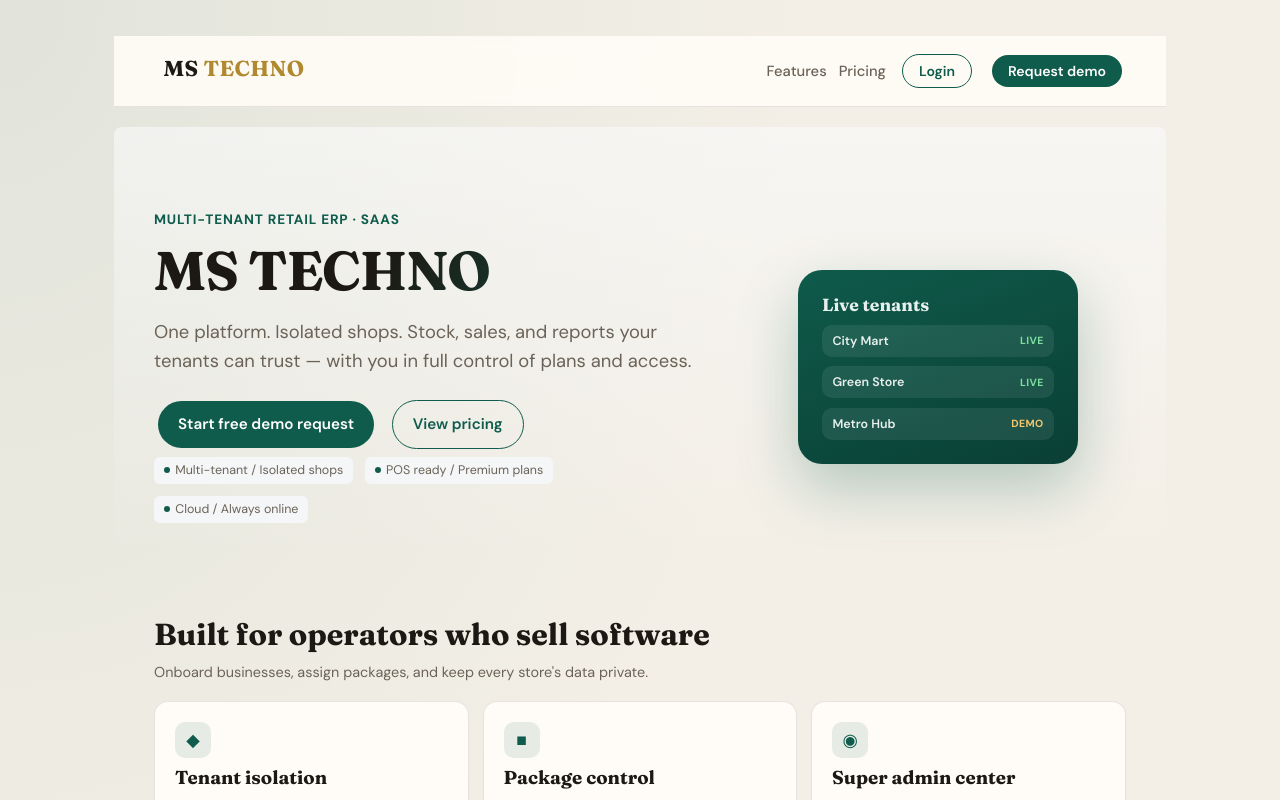
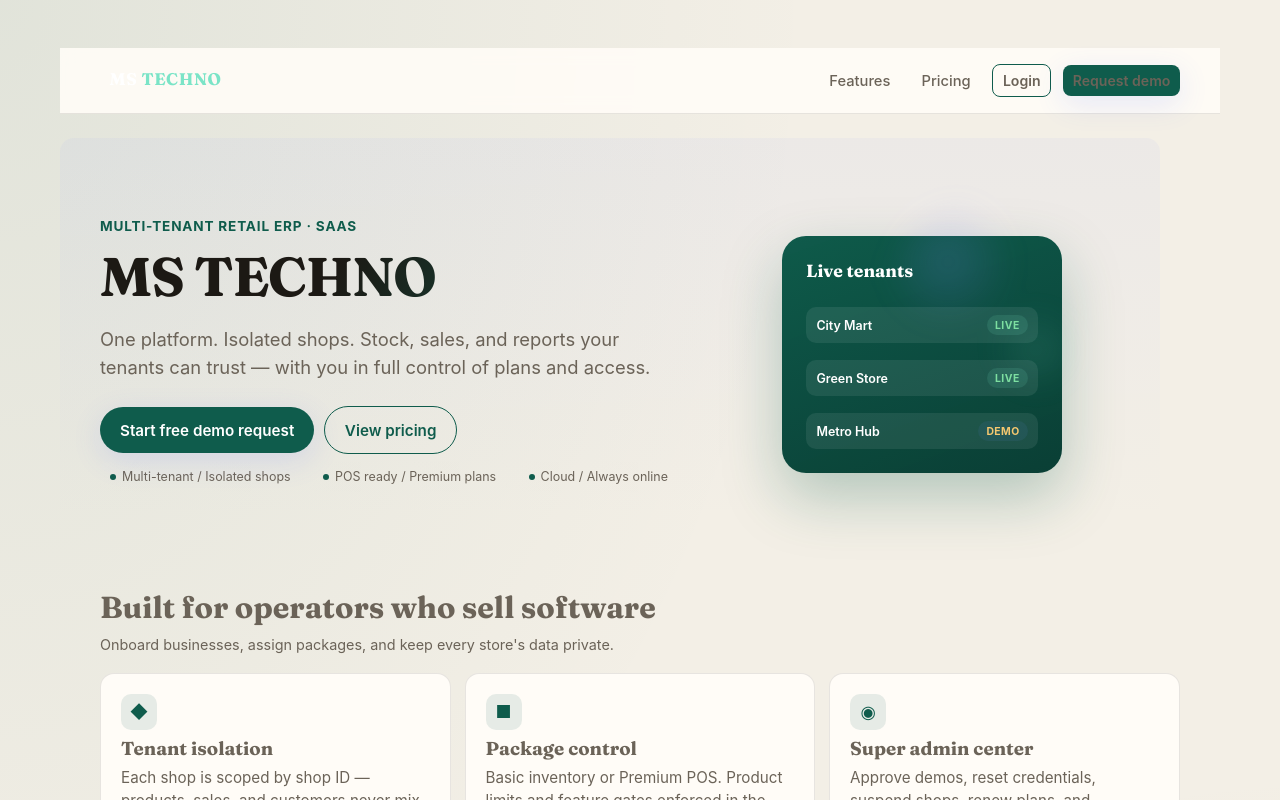
Before and after one commit to muqaddarshaheer/MS---TECHNO, a React (Vite) app in the folder frontend/: page / in a window 1280 px wide. Shown: the top 800 px of the page. Built offline with nearby package versions, Linux system fonts and the light colour scheme; no server answers.

Commit message:
Landing page was changed

```diff
--- a/frontend/src/pages/Landing.css
+++ b/frontend/src/pages/Landing.css
@@ -1,86 +1,94 @@
-/* General page padding and centered container */
-.saas-landing {
-  padding: 2.25rem 1.5rem;
-  max-width: 1100px;
-  margin: 0 auto;
-  box-sizing: border-box;
+:root{
+  --bg:#0f1724;
+  --card:#0b1220;
+  --muted:#9aa4b2;
+  --accent:#6c8cff;
+  --accent-2:#7be4c7;
+  --surface:#0e1722;
+  --glass: rgba(255,255,255,0.04);
+  --radius:12px;
 }
 
-/* Nav spacing */
-.saas-nav {
-  display: flex;
-  align-items: center;
-  justify-content: space-between;
-  gap: 1rem;
-  padding: 0.5rem 0;
-  margin-bottom: 1.25rem;
+/* Container */
+.saas-landing{
+  padding:3rem 1.25rem;
+  max-width:1200px;
+  margin:0 auto;
+  color:var(--muted);
+  font-family: Inter, ui-sans-serif, system-ui, -apple-system, "Segoe UI", Roboto, "Helvetica Neue", Arial;
 }
 
-/* Brand and nav links */
-.saas-nav .brand {
-  font-weight: 700;
-  letter-spacing: 0.4px;
-}
-.landing-nav-links {
-  display: flex;
-  gap: 0.75rem;
-  align-items: center;
+/* Top nav */
+.saas-nav{ display:flex; align-items:center; justify-content:space-between; gap:1rem; margin-bottom:1.5rem; }
+.saas-nav .brand{ color:#fff; font-weight:700; font-size:1.05rem; letter-spacing:0.6px; }
+.saas-nav .brand span{ color:var(--accent-2); }
+.landing-nav-links{ display:flex; gap:0.75rem; align-items:center; }
+.landing-nav-links a{ color:var(--muted); text-decoration:none; padding:0.45rem 0.6rem; border-radius:8px; transition:all .18s ease; }
+.landing-nav-links a:hover{ color:#fff; background: rgba(255,255,255,0.03); }
+
+/* Buttons */
+.btn{ display:inline-flex; align-items:center; gap:0.5rem; padding:0.6rem 0.9rem; border-radius:10px; font-weight:600; cursor:pointer; transition:transform .18s ease, box-shadow .18s ease; }
+.btn-primary{ background:linear-gradient(90deg,var(--accent),#4f6cff); color:#fff; box-shadow:0 8px 30px rgba(79,108,255,0.14); border:none; }
+.btn-outline{ background:transparent; border:1px solid rgba(255,255,255,0.06); color:var(--muted); }
+.btn-lg{ padding:0.85rem 1.05rem; border-radius:12px; }
+.btn:hover{ transform:translateY(-3px); }
+
+/* Hero */
+.saas-hero{ display:flex; gap:2.25rem; align-items:center; padding:2rem; background:linear-gradient(180deg, rgba(124,139,255,0.06), rgba(0,0,0,0)); border-radius:var(--radius); margin-bottom:2rem; position:relative; overflow:visible; }
+.hero-copy{ flex:1 1 60%; min-width:0; }
+.hero-copy-inner{ padding-right:0.5rem; }
+.saas-eyebrow{ color:var(--accent-2); font-weight:600; margin-bottom:0.45rem; }
+.hero-brand{ font-size:2.2rem; color:#fff; margin:0 0 0.6rem 0; letter-spacing:0.4px; }
+.saas-lead{ color:var(--muted); line-height:1.5; margin:0 0 1rem 0; }
+.hero-cta{ margin-top:1rem; }
+.hero-stats{ margin-top:1rem; display:flex; gap:0.6rem; flex-wrap:wrap; }
+.hero-stat{ background:linear-gradient(90deg, rgba(255,255,255,0.02), rgba(255,255,255,0.01)); color:var(--muted); padding:0.45rem 0.65rem; border-radius:8px; font-size:0.9rem; }
+
+.hero-visual{ flex:0 0 260px; display:flex; align-items:center; justify-content:center; }
+.hero-panel{ width:100%; background:linear-gradient(180deg, rgba(255,255,255,0.02), rgba(255,255,255,0.01)); border-radius:10px; padding:1rem; box-shadow:0 8px 30px rgba(2,6,23,0.4); color:#fff; }
+.hero-deco{ position:absolute; right: -40px; top:-40px; width:220px; height:220px; background: radial-gradient(circle at 30% 30%, rgba(124,139,255,0.18), transparent 30%), radial-gradient(circle at 70% 70%, rgba(123,228,199,0.12), transparent 20%); border-radius:50%; filter:blur(14px); z-index:0; }
+.hero-panel strong{ display:block; color:#fff; margin-bottom:0.6rem; z-index:2; position:relative; }
+.hero-shop-card{ display:flex; justify-content:space-between; align-items:center; padding:0.5rem 0.6rem; border-radius:8px; background:rgba(255,255,255,0.02); margin-top:0.45rem; transition:transform .18s ease, background .18s ease; }
+.hero-shop-card:hover{ transform:translateY(-4px); background:rgba(255,255,255,0.03); }
+.hero-shop-name{ color:#fff; font-weight:600; }
+.hero-shop-status{ padding:0.22rem 0.5rem; border-radius:999px; font-size:0.8rem; }
+.hero-shop-status.live{ background: rgba(123,228,199,0.12); color:var(--accent-2); }
+.hero-shop-status.demo{ background: rgba(108,140,255,0.08); color:var(--accent); }
+
+/* Sections */
+.saas-section{ padding:1.25rem 0; margin-bottom:1rem; }
+.feature-grid{ display:grid; grid-template-columns:repeat(3,1fr); gap:1rem; }
+.feature-block{ background:linear-gradient(180deg, rgba(255,255,255,0.02), rgba(255,255,255,0.01)); padding:1.2rem; border-radius:12px; color:var(--muted); transition:transform .18s ease, box-shadow .18s ease; }
+.feature-block:hover{ transform:translateY(-6px); box-shadow:0 10px 30px rgba(2,6,23,0.35); }
+.feature-icon{ font-size:1.05rem; margin-bottom:0.6rem; color:var(--accent); }
+
+.pricing-grid{ display:grid; grid-template-columns:repeat(2,1fr); gap:1rem; }
+.plan-card{ padding:1.2rem; border-radius:12px; background:linear-gradient(180deg, rgba(255,255,255,0.02), rgba(255,255,255,0.01)); color:#fff; transition:transform .18s ease, box-shadow .18s ease; }
+.plan-card:hover{ transform:translateY(-8px); box-shadow:0 18px 50px rgba(2,6,23,0.5); }
+.plan-price{ font-size:1.4rem; color:#fff; margin:0.4rem 0; }
+.plan-badge{ background:linear-gradient(90deg,var(--accent-2), #baf6df); color:#072018; padding:0.25rem 0.5rem; border-radius:8px; font-weight:700; }
+
+.cta-banner{ display:flex; justify-content:space-between; align-items:center; gap:1rem; padding:1.2rem; border-radius:12px; background:linear-gradient(90deg, rgba(124,139,255,0.06), rgba(123,228,199,0.04)); margin:1.5rem 0; }
+.cta-banner h2{ color:#fff; margin:0 0 0.25rem 0; }
+
+.testimonial-section .testimonial{ font-style:italic; color:var(--muted); }
+
+.saas-footer{ margin-top:2rem; padding-top:1rem; border-top:1px solid rgba(255,255,255,0.03); display:flex; justify-content:space-between; gap:1rem; align-items:center; flex-wrap:wrap; color:var(--muted); }
+
+/* Animations */
+@keyframes fadeUp{ from{ opacity:0; transform:translateY(8px);} to{ opacity:1; transform:none; } }
+.hero-copy-inner, .hero-panel, .feature-block, .plan-card{ animation:fadeUp .6s ease both; }
+
+@media (max-width: 900px){
+  .saas-hero{ flex-direction:column; }
+  .feature-grid{ grid-template-columns:1fr; }
+  .pricing-grid{ grid-template-columns:1fr; }
+  .hero-visual{ order:-1; width:100%; }
+  .hero-deco{ display:none; }
+  .saas-landing{ padding:2rem 0.8rem; }
 }
 
-/* Buttons spacing */
-.btn {
-  margin: 0 0.25rem;
+/* Respect reduced motion */
+@media (prefers-reduced-motion: reduce){
+  .hero-copy-inner, .hero-panel, .feature-block, .plan-card{ animation:none; transition:none; }
 }
-
-/* Hero layout */
-.saas-hero {
-  display: flex;
-  gap: 2rem;
-  align-items: center;
-  padding: 1.25rem;
-  background: linear-gradient(180deg, rgba(250,250,252,0.6), transparent);
-  border-radius: 8px;
-  margin-bottom: 1.5rem;
-}
-.hero-copy {
-  flex: 1 1 60%;
-  min-width: 0;
-  padding: 0.25rem 0;
-}
-.hero-visual {
-  flex: 0 0 240px;
-  display: flex;
-  align-items: center;
-  justify-content: center;
-}
-
-/* Hero stats and CTA spacing */
-.hero-cta { display:flex; gap:0.75rem; margin-top:1rem; }
-.hero-stats { display:flex; gap:0.75rem; margin-top:1rem; flex-wrap:wrap; }
-.hero-stat { background:#f5f6f8; padding:0.35rem 0.6rem; border-radius:6px; font-size:0.9rem; }
-
-/* Feature & pricing sections */
-.saas-section { padding: 1.2rem 0; margin-bottom: 1rem; }
-.feature-grid .feature-block { padding: 1rem; border-radius: 8px; background: #fff; box-shadow: 0 1px 2px rgba(15,15,15,0.03); }
-.pricing-grid { gap: 1rem; align-items: stretch; }
-.plan-card {
-  padding: 1rem;
-  border-radius: 8px;
-  background: #fff;
-  box-shadow: 0 6px 20px rgba(12, 17, 24, 0.04);
-  display:flex;
-  flex-direction:column;
-  gap:0.6rem;
-}
-.plan-badge { background:#ffefc7; padding:0.25rem 0.5rem; border-radius:4px; font-size:0.8rem; align-self:flex-start; }
-
-/* Footer spacing */
-.saas-footer { margin-top:2rem; padding-top:1rem; border-top:1px solid rgba(0,0,0,0.06); display:flex; justify-content:space-between; gap:1rem; align-items:center; flex-wrap:wrap; }
-
-/* Responsive tweaks */
-@media (max-width: 880px) {
-  .saas-hero { flex-direction: column; align-items: stretch; }
-  .hero-visual { order: -1; margin-bottom: 1rem; }
-  .pricing-grid, .feature-grid { grid-template-columns: 1fr; }
-  .saas-landing { padding-left: 1rem; padding-right: 1rem; }
-}
--- a/frontend/src/pages/Landing.jsx
+++ b/frontend/src/pages/Landing.jsx
@@ -51,6 +51,7 @@ export default function Landing() {
 
       <section className="saas-hero hero-v2">
         <div className="hero-copy">
+          <div className="hero-copy-inner">
           <p className="saas-eyebrow">Multi-tenant retail ERP · SaaS</p>
           <h1 className="hero-brand">MS TECHNO</h1>
           <p className="saas-lead">
@@ -70,9 +71,11 @@ export default function Landing() {
             <span className="hero-stat">POS ready / Premium plans</span>
             <span className="hero-stat">Cloud / Always online</span>
           </div>
+          </div>
         </div>
         <div className="hero-visual" aria-hidden="true">
           <div className="hero-panel">
+            <div className="hero-deco" aria-hidden="true" />
             <strong style={{ fontFamily: 'var(--display)', fontSize: '1.1rem' }}>Live tenants</strong>
             {shops.map((s) => (
               <div className="hero-shop-card" key={s.name}>
```
